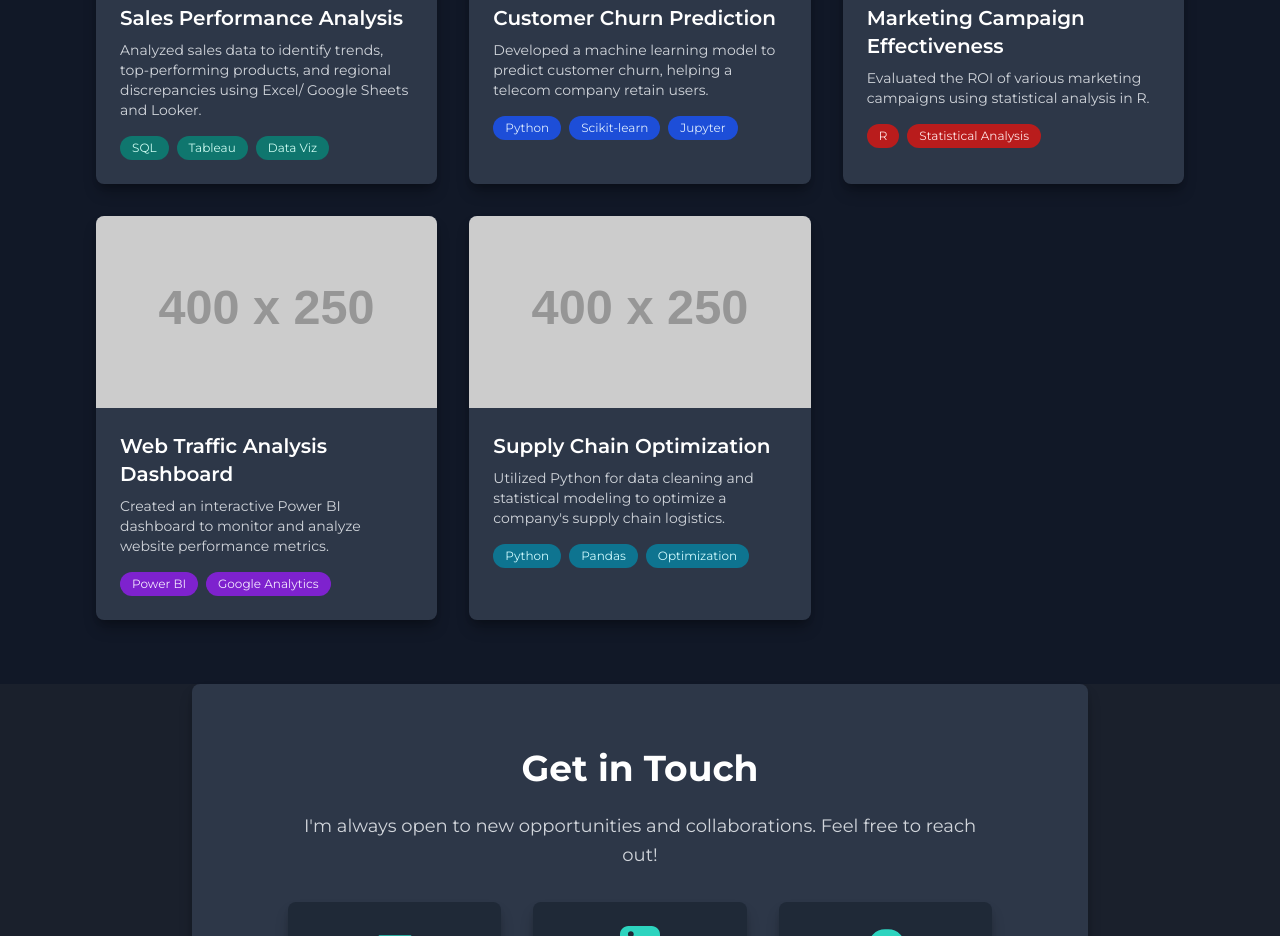
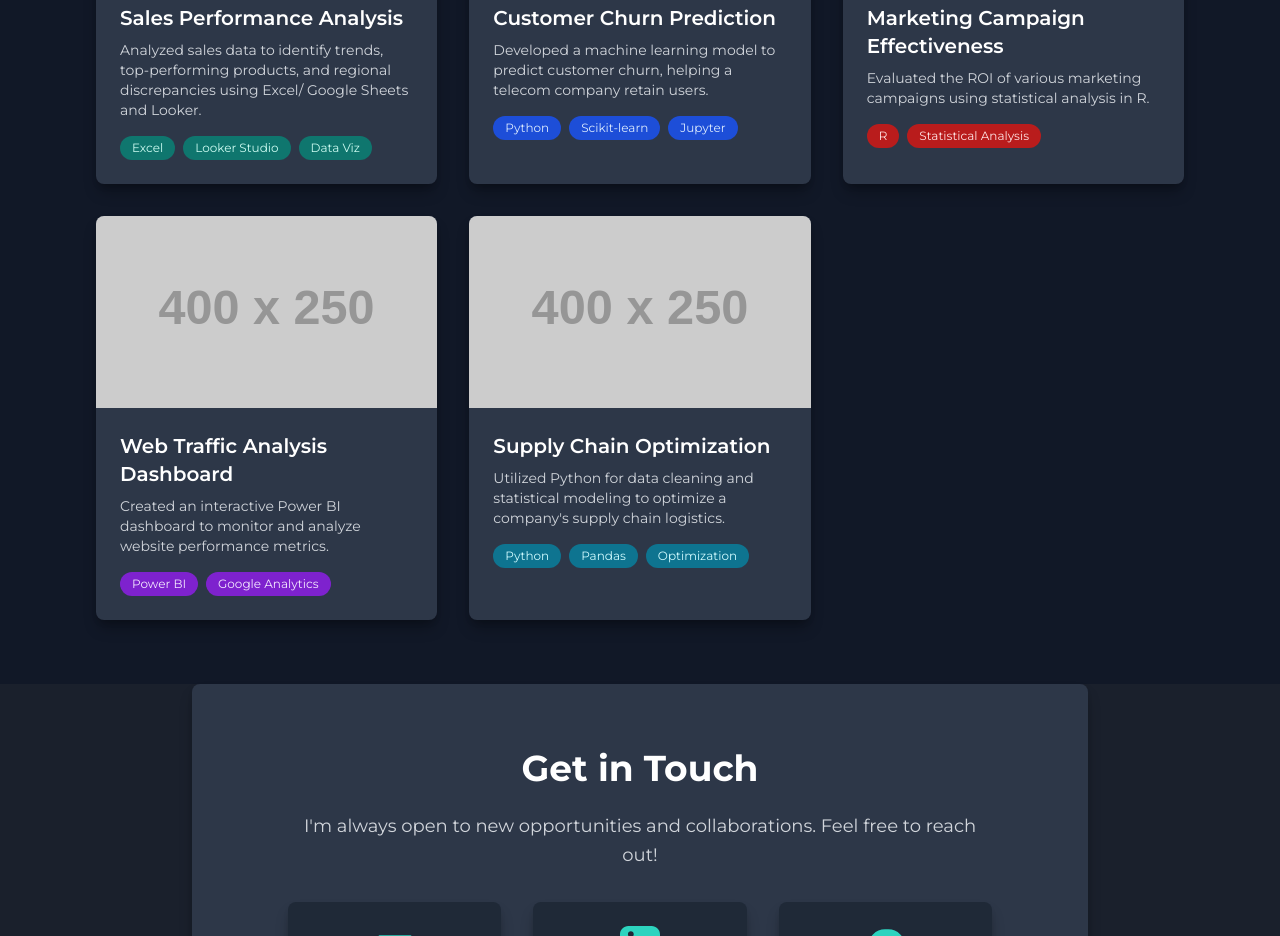
Before and after one commit to DafeEyoufe/dafe.github.io, a plain HTML site: page index.html in a window 1280 px wide. Shown: the part 1700-2636 px from the top of the page. Drawn offline with nearby package versions, Linux system fonts and the light colour scheme; placeholder pictures from the web are drawn by us.

Commit message:
Update Add Homepage
portfolio homepage

```diff
--- a/index.html
+++ b/index.html
@@ -134,8 +134,8 @@
                         <h3 class="text-xl font-semibold text-white mb-2">Sales Performance Analysis</h3>
                         <p class="text-gray-300 text-sm mb-4">Analyzed sales data to identify trends, top-performing products, and regional discrepancies using Excel/ Google Sheets and Looker.</p>
                         <div class="flex flex-wrap gap-2">
-                            <span class="bg-teal-700 text-teal-100 text-xs font-medium px-3 py-1 rounded-full">SQL</span>
-                            <span class="bg-teal-700 text-teal-100 text-xs font-medium px-3 py-1 rounded-full">Tableau</span>
+                            <span class="bg-teal-700 text-teal-100 text-xs font-medium px-3 py-1 rounded-full">Excel</span>
+                            <span class="bg-teal-700 text-teal-100 text-xs font-medium px-3 py-1 rounded-full">Looker Studio</span>
                             <span class="bg-teal-700 text-teal-100 text-xs font-medium px-3 py-1 rounded-full">Data Viz</span>
                         </div>
                     </div>
```
